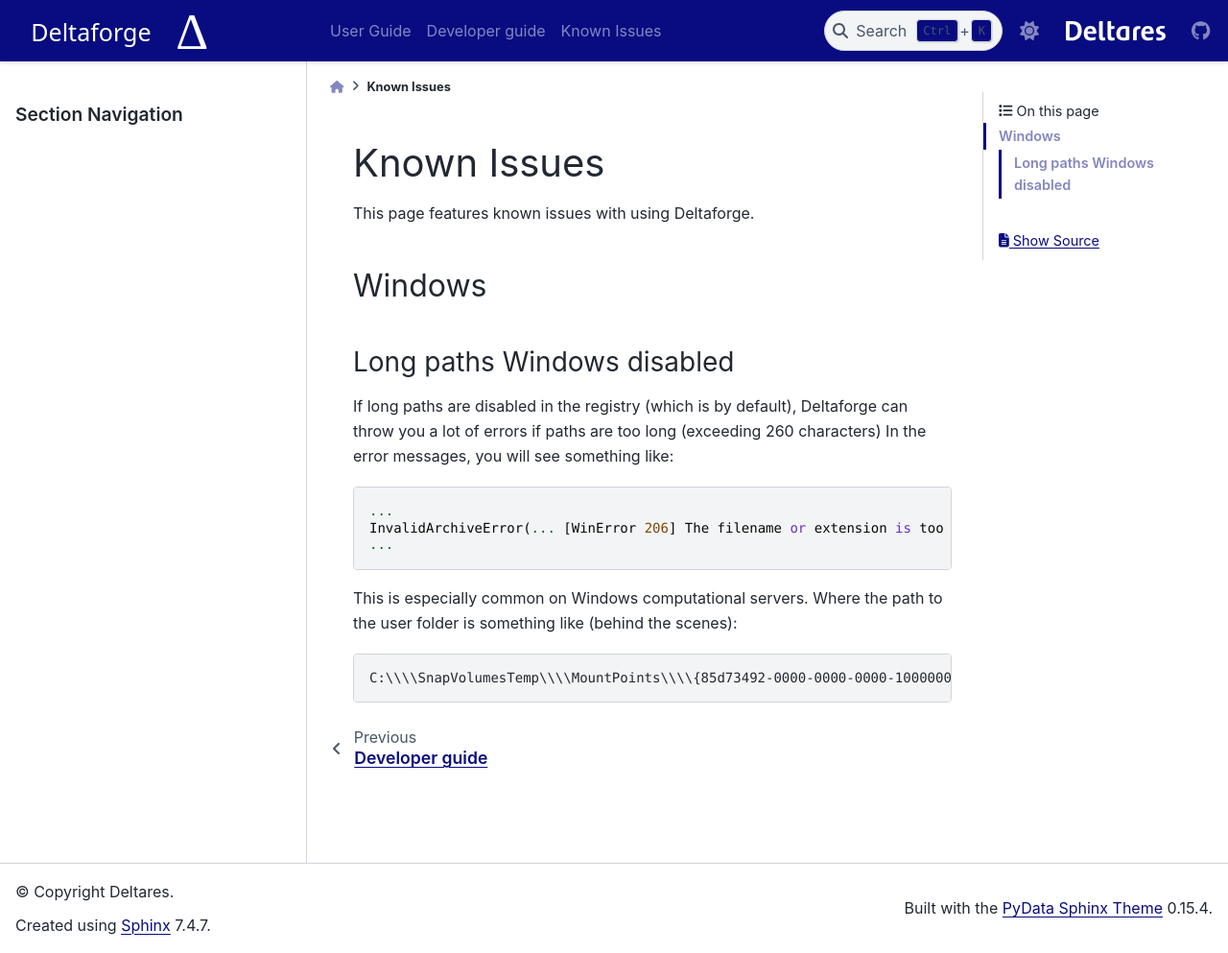
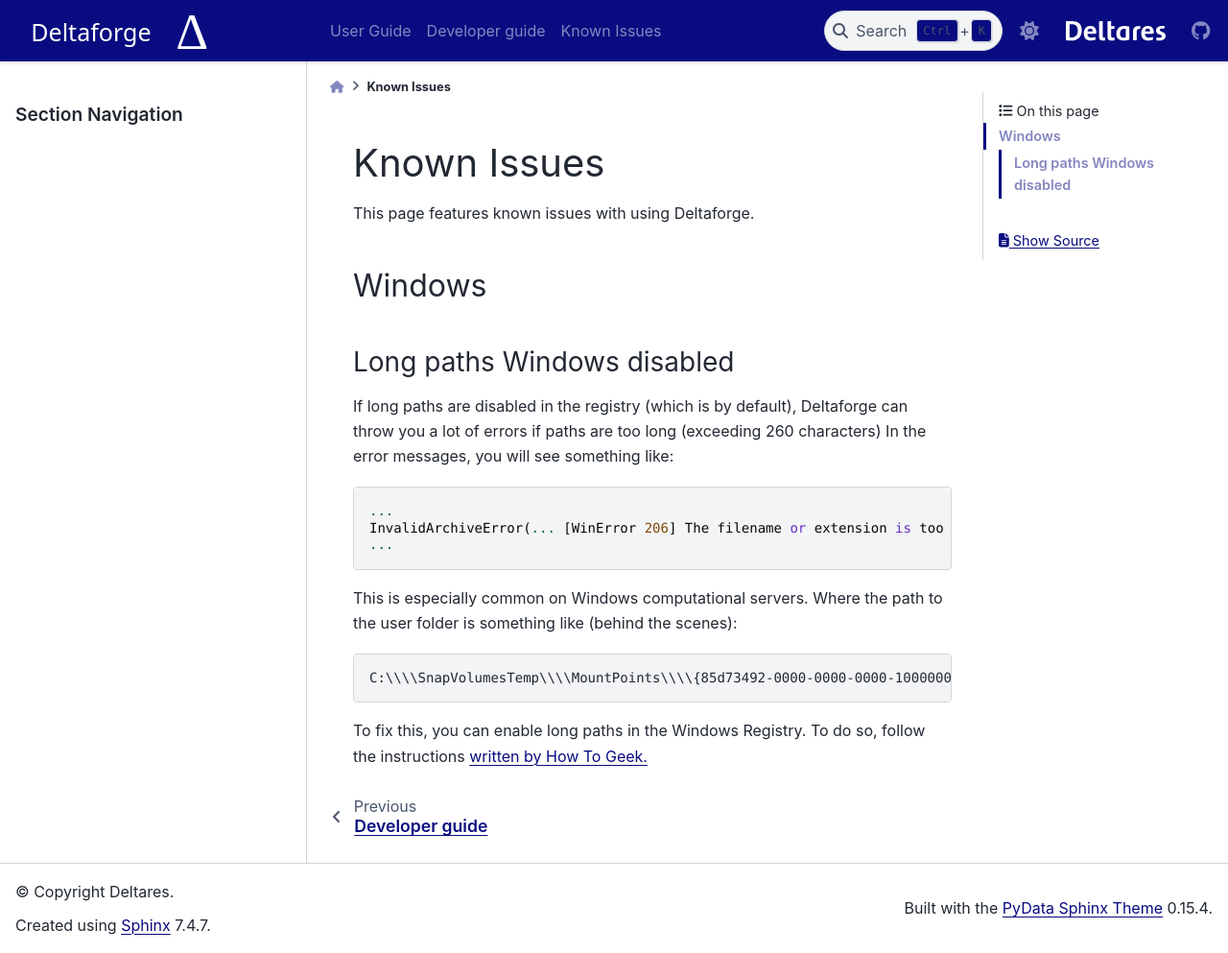
Before and after one commit to Deltares/deltaforge, a Sphinx documentation site: the page built from docs/known_issues.rst, in a window 1280 px wide and 993 px high. Shown: the whole window at 96% size. Built offline with Sphinx 7.4.7 and the PyData theme 0.15.4, drawn with Linux system fonts in a browser that asks for light colours.

Commit message:
Add solution to problem

```diff
--- a/docs/known_issues.rst
+++ b/docs/known_issues.rst
@@ -27,3 +27,7 @@
 .. code-block::
 
     C:\\\\SnapVolumesTemp\\\\MountPoints\\\\{85d73492-0000-0000-0000-100000000000}\\\\{VNYC332F-0D0E-12TD-3RD8-533D107F826F}\\\\SVROOT\\\\Users\\\\<username>\\\\...``
+
+To fix this, you can enable long paths in the Windows Registry. To do so,
+follow the instructions `written by How To Geek.
+<https://www.howtogeek.com/266621/how-to-make-windows-10-accept-file-paths-over-260-characters/>`_
```
